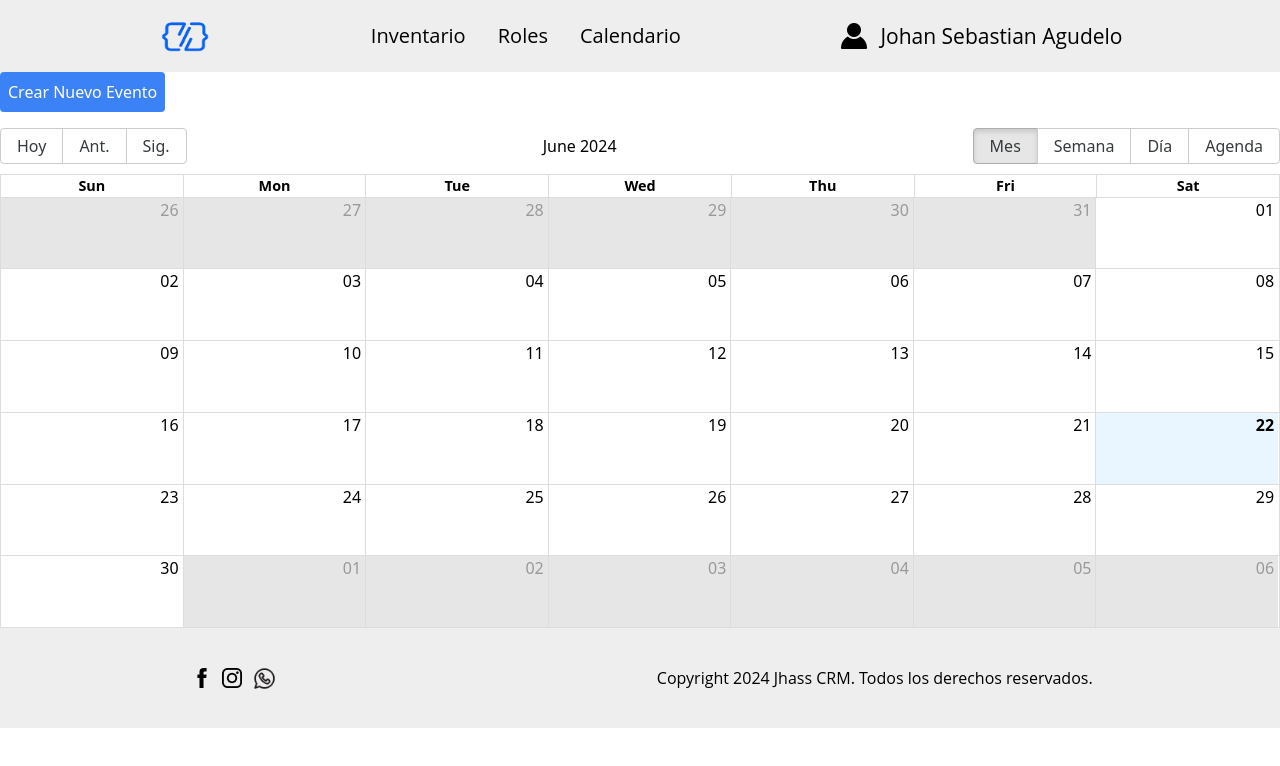
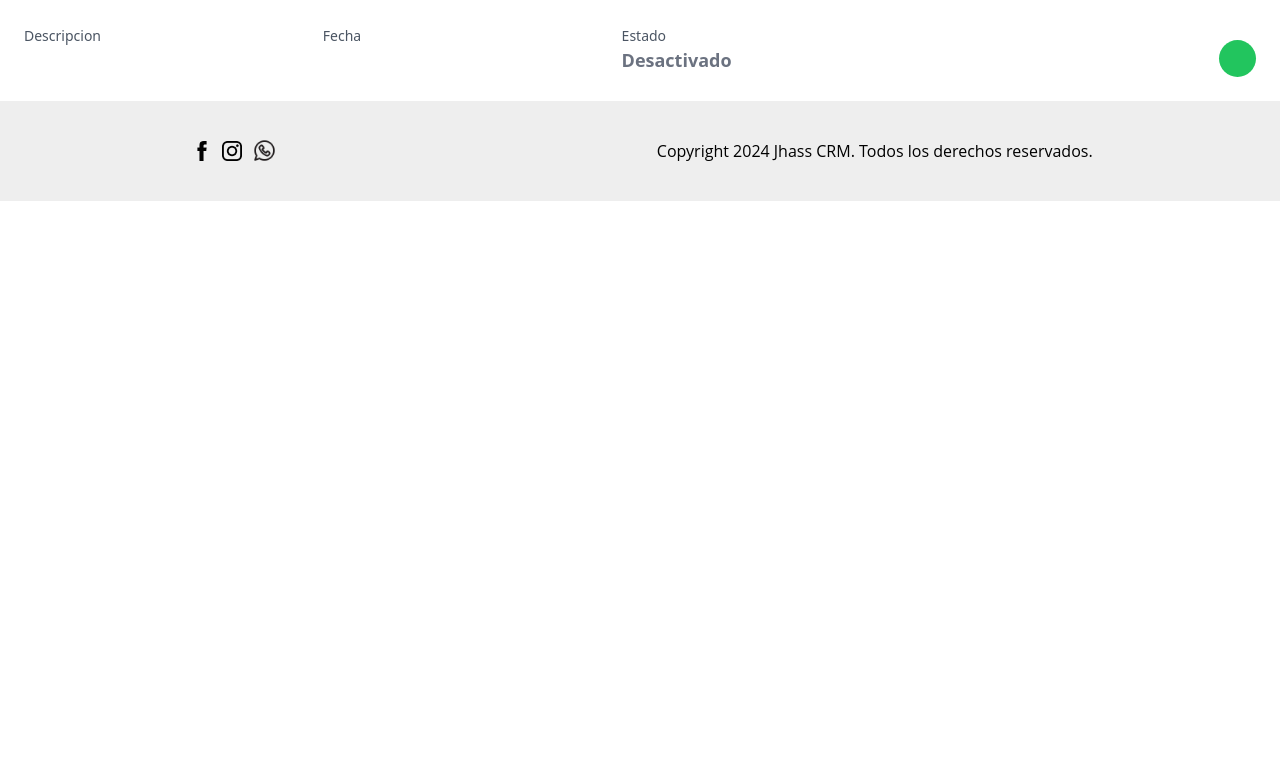
Before and after one commit to ProjectJhass/Project_Jhass, a React (Vite) app: page /Cale in a window 1280 px wide. Shown: the top 766 px of the page. Built offline with nearby package versions, Linux system fonts and the light colour scheme; a web font is replaced by a local one.

Commit message:
agrego componentes de la vista novedades

```diff
--- a/src/App.jsx
+++ b/src/App.jsx
@@ -19,7 +19,8 @@ import { Stock } from "./components/pages/Stock/Stock.jsx";
 import { Rol } from "./components/pages/Rol/Rol.jsx";
 import { CardsTracking } from "./components/employeeTracking/CardsTracking/CardsTracking.jsx";
 import ModalCreatetask from "./components/Calendar/ModalCreateTask/ModalCreateTask.jsx";
-ModalCreatetask
+import { CardNew } from "./components/SectionNews/CardNew/CardNew.jsx";
+
 
 function App() {
   const NewContext = useContext(AppContext);
@@ -31,9 +32,10 @@ function App() {
 {/* <FuncionalityCreateRol/> */}
 {/* <Functionalityform/> */}
 
-<HeaderAdmin/>
+{/* <HeaderAdmin/> */}
 {/* <ModalCreatetask/> */}
 {/* <CardsTracking/> */}
+<CardNew/>
 
 {/* Vista editar cards con funcionalidad y ventanas modales */}
 {/* <Orders/> */}
--- a/src/components/Context/Context.jsx
+++ b/src/components/Context/Context.jsx
@@ -2,7 +2,8 @@ import React from 'react'
 import { createContext } from 'react'
 import { useState } from 'react'
 import { CardsEmployees } from '../SectionEmployees/CardsEmployees/CardsEmployees'
-
+import { CardsNews } from '../SectionNews/CardsNews/CardsNews'
+CardsNews
 
 export const AppContext =  createContext()
 
@@ -15,7 +16,7 @@ export const AppProvider = ({children}) => {
 
 
 
-  // localStorage.clear();
+  localStorage.clear();
 
 const [currentCard, setCurrentCard] = useState(null);
 const [isModalOpen, setIsModalOpen] = useState(false);
@@ -56,6 +57,11 @@ const [selectedCardId, setSelectedCardId] = useState(null);
 
     const [deleteEventModal, setDeleteEventModal] = useState(false);
     const [eventToDelete, setEventToDelete] = useState(null);
+
+    const [cardsNew, setCardsNew] = useState(() => CardsNews.map(card => ({ ...card })));
+
+
+
   return (
     <AppContext.Provider value={{isOpaque, setisOpaque, estadoModal1,
       setestadoModal1, cards, setCards, modalIsOpen, setModalIsOpen,
@@ -63,7 +69,8 @@ const [selectedCardId, setSelectedCardId] = useState(null);
       setSelectedCardId, currentCard, setCurrentCard, isModalOpen,
      setIsModalOpen, currentCard2, setCurrentCard2, filter, setFilter,
      isModalOpenCale, setIsModalOpenCale, newEvent, setNewEvent,
-      events, setEvents, deleteEventModal, setDeleteEventModal, eventToDelete, setEventToDelete}} >
+      events, setEvents, deleteEventModal, setDeleteEventModal,
+      eventToDelete, setEventToDelete, cardsNew, setCardsNew}} >
     {children}
     </AppContext.Provider>
   )
--- a/src/components/SectionEmployees/Modal/Modal.jsx
+++ b/src/components/SectionEmployees/Modal/Modal.jsx
@@ -3,7 +3,7 @@ import ReactDOM from 'react-dom';
 import { AppContext } from '../../Context/Context';
 
 const Modal = ({ isOpen, onSave, onClose }) => {
-  const { selectedCardId, cards } = useContext(AppContext);
+  const { selectedCardId, cards, modalIsOpen, setModalIsOpen } = useContext(AppContext);
   const [rol, setRol] = useState('');
 
   useEffect(() => {
@@ -21,6 +21,8 @@ const Modal = ({ isOpen, onSave, onClose }) => {
     );
     onSave(updatedCards);
     onClose();
+    setModalIsOpen(!modalIsOpen)
+
   };
 
   if (!isOpen) return null;
@@ -33,9 +35,10 @@ const Modal = ({ isOpen, onSave, onClose }) => {
           type="text"
           value={rol}
           onChange={(e) => setRol(e.target.value)}
+          placeholder='Ej. Gerente'
           className="block w-full p-2 border rounded mb-2 font-Open-Sans"
         />
-        <div className="flex justify-end">
+        <div className="flex justify-center">
           <button
             onClick={handleSave}
             className="bg-blue-500 hover:bg-blue-700 text-white font-bold py-2 px-4 rounded mr-2 font-Open-Sans"
--- /dev/null
+++ b/src/components/SectionNews/CardNew/CardNew.jsx
@@ -0,0 +1,60 @@
+import React, { useContext, useState } from 'react';
+import { AppContext } from '../../Context/Context';
+
+export const CardNew = ({ fecha, descripcion,  _id  }) => {
+  const {  cards, setCards,   } = useContext(AppContext);
+
+  const [stateRol, setStateRol] = useState(() => {
+    const selectedCard = cards.find(card => card._id === _id);
+    return selectedCard ? selectedCard.isActive : false;
+});
+
+
+
+const handleRolClick = () => {
+    const updatedCards = cards.map(card =>
+        card._id === _id ? { ...card, isActive: !stateRol } : card
+    );
+    setCards(updatedCards);
+    localStorage.setItem('cards', JSON.stringify(updatedCards));
+    setStateRol(!stateRol);
+};
+
+
+  return (
+    <div className="w-full mx-auto p-6 bg-white shadow-md ">
+      <div className="flex flex-col md:flex-row justify-between items-start md:items-center gap-4">
+        <div className="flex-grow">
+          <div className="grid grid-cols-1 sm:grid-cols-2 lg:grid-cols-4 gap-4">
+            <dl>
+              <dt className="text-sm font-medium text-gray-600">Descripcion</dt>
+              <dd className="text-lg font-semibold text-gray-900 truncate">{descripcion}</dd>
+            </dl>
+            <dl>
+              <dt className="text-sm font-medium text-gray-600">Fecha</dt>
+              <dd className="text-lg font-semibold text-gray-900 truncate">{fecha}</dd>
+            </dl>
+            <dl>
+              <dt className="text-sm font-medium text-gray-600">Estado</dt>
+              <dd className={`text-lg font-semibold ${stateRol ? 'text-green-700' : 'text-gray-500'}`}>
+                {stateRol ? 'Activado' : 'Desactivado'}
+              </dd>
+            </dl>
+          </div>
+        </div>
+
+        <div className="w-full flex justify-center lg:w-auto gap-4 mt-4">
+
+          <button
+            className={`text-white text-[16px] sm:text-[18px] rounded-full w-[2.3rem] h-[2.3rem] flex items-center justify-center hover:rounded-lg hover:w-[8rem] hover:h-[2.3rem] transition-all duration-300 font-Open-Sans overflow-hidden ${stateRol ? 'bg-gray-500 hover:bg-gray-600' : 'bg-green-500 hover:bg-green-600'}`}
+            onClick={handleRolClick}
+          >
+            <span className="opacity-0 hover:opacity-100 transition-opacity duration-300 py-[10px] px-[30px]">
+              {stateRol ? 'Desactivar' : 'Activar'}
+            </span>
+          </button>
+        </div>
+      </div>
+    </div>
+  );
+};
--- /dev/null
+++ b/src/components/SectionNews/CardsNews/CardsNews.js
@@ -0,0 +1,12 @@
+export const CardsNews = [
+    {
+        descripcion: 'Anomalia en la seccion b',
+        fecha: '19/08/2024',
+        _id: 1
+    },
+    {
+        descripcion: 'Anomalia en la seccion b',
+        fecha: '19/08/2024',
+        _id: 2
+    }
+];
--- /dev/null
+++ b/src/components/SectionNews/SectionCards/SectionCards.jsx
@@ -0,0 +1,24 @@
+import React from 'react'
+import { CardNew } from '../CardNew/CardNew'
+import { AppContext } from '../../Context/Context'
+import { useContext } from 'react'
+
+
+export const SectionCards = () => {
+    const {cardsNew}= useContext(AppContext)
+  return (
+    <section className='w-full h-full'>
+        {cardsNew.map((card)=>(
+            <CardNew
+            key={card._id}
+            fecha={card.fecha}
+            descripcion={card.descripcion}
+            _id={card._id}
+
+            />
+
+
+        ))}
+    </section>
+  )
+}
--- a/src/components/employeeTracking/ModalTracking/ModalTracking.jsx
+++ b/src/components/employeeTracking/ModalTracking/ModalTracking.jsx
@@ -41,6 +41,7 @@ const ModalTracking = ({ onSave, onClose, isOpenTracking }) => {
                     type="text"
                     value={trabajadas}
                     onChange={(e) => setHorasTrabajadas(e.target.value)}
+                    placeholder='Ej. 176 horas'
                     className="block w-full p-2 border rounded mb-2 font-Open-Sans"
                 />
                 <h3 className="font-Open-Sans font-semibold p-[5px]">Ausencia de Horas</h3>
@@ -48,6 +49,7 @@ const ModalTracking = ({ onSave, onClose, isOpenTracking }) => {
                     type="text"
                     value={ausencias}
                     onChange={(e) => setAusenciaDeHoras(e.target.value)}
+                    placeholder='Ej. 8 horas'
                     className="block w-full p-2 border rounded mb-2 font-Open-Sans"
                 />
                 <h3 className="font-Open-Sans font-semibold p-[5px]">Tiempo de Vacaciones</h3>
@@ -55,6 +57,7 @@ const ModalTracking = ({ onSave, onClose, isOpenTracking }) => {
                     type="text"
                     value={vacaciones}
                     onChange={(e) => setTiempoDeVacaciones(e.target.value)}
+                    placeholder='Ej. 1 mes'
                     className="block w-full p-2 border rounded mb-2 font-Open-Sans"
                 />
                 <div className="flex justify-around py-[5px] place-content-center">
```
Also changed, not shown: src/components/SectionEmployees/Section.jsx (+4 -7 lines).
